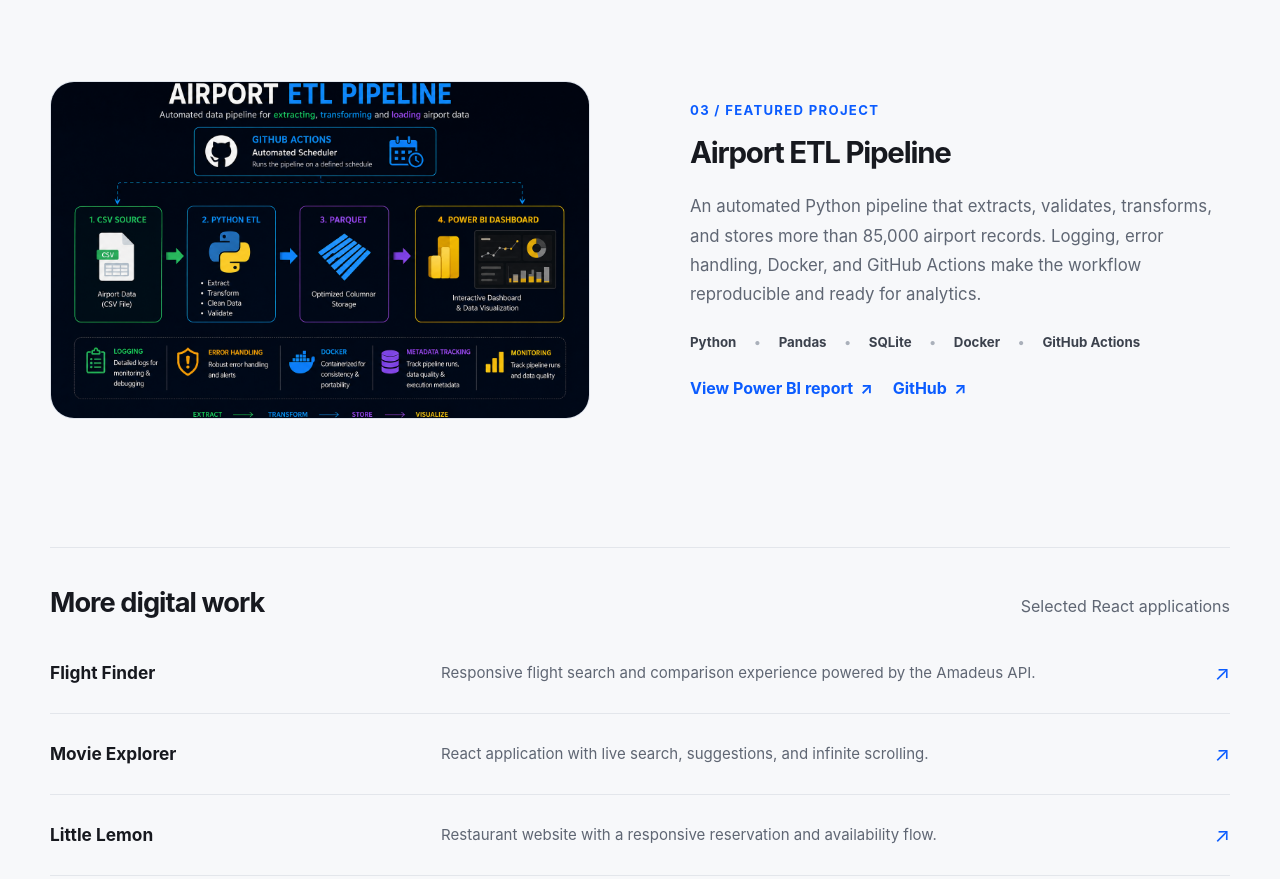
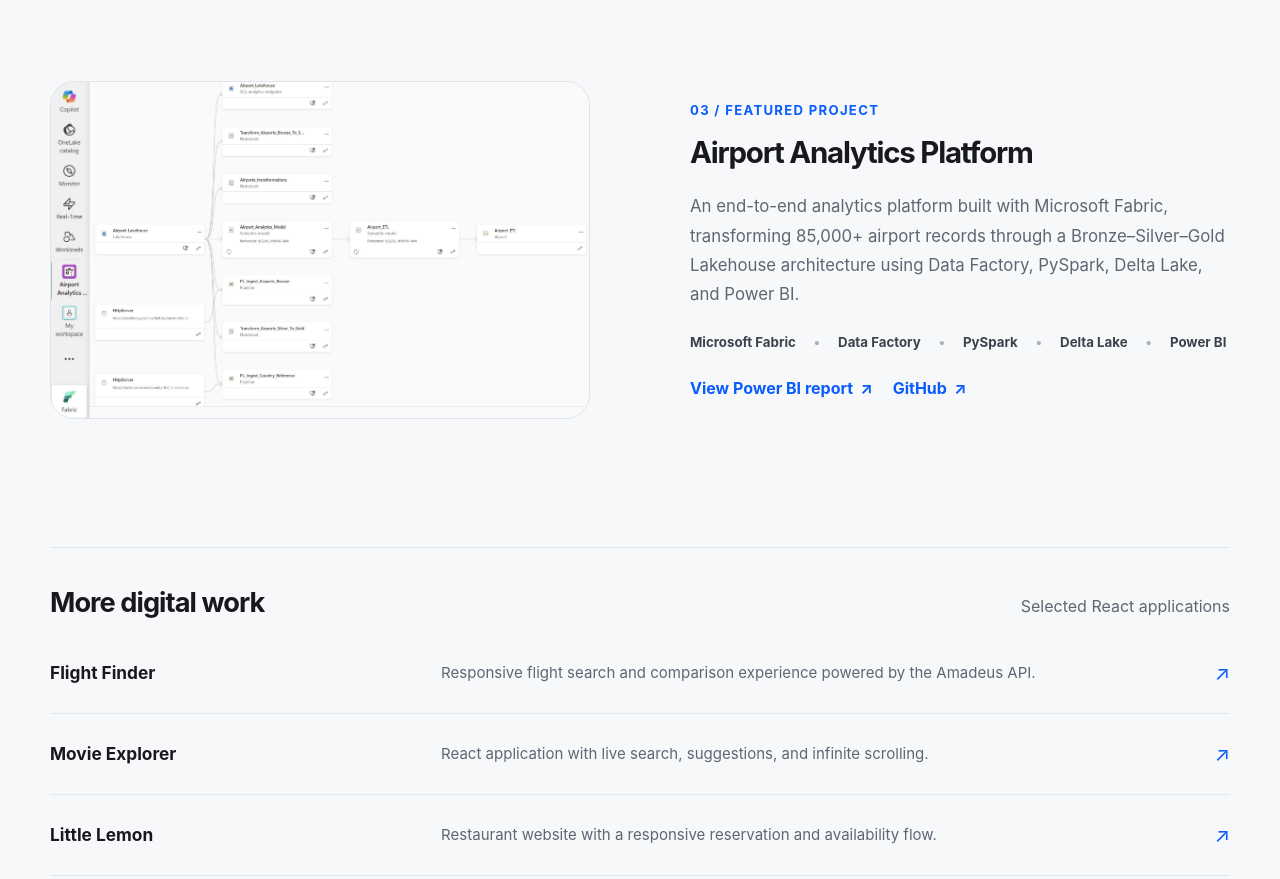
Before and after one commit to Yeinier22/personal-website, a React (Create React App) app: page / in a window 1280 px wide. Shown: the part 1880-2759 px from the top of the page. Built offline with nearby package versions, Linux system fonts and the light colour scheme; no server answers.

Commit message:
Update airport project for Microsoft Fabric

```diff
--- a/src/components/ProjectsSection.js
+++ b/src/components/ProjectsSection.js
@@ -1,7 +1,7 @@
 import React from "react";
 import bankingImage from "../images/Banking/Transactions.png";
 import healthcareImage from "../images/Emergency Operations & Patient Flow Analytics/Overview.jpg";
-import airportImage from "../images/Airport ETL/Airport ETL Pipeline.png";
+import airportImage from "../images/Airport ETL/fabric-lineage.jpg";
 
 const featuredProjects = [
   {
@@ -37,16 +37,22 @@
     ],
   },
   {
-    title: "Airport ETL Pipeline",
+    title: "Airport Analytics Platform",
     description:
-      "An automated Python pipeline that extracts, validates, transforms, and stores more than 85,000 airport records. Logging, error handling, Docker, and GitHub Actions make the workflow reproducible and ready for analytics.",
+      "An end-to-end analytics platform built with Microsoft Fabric, transforming 85,000+ airport records through a Bronze–Silver–Gold Lakehouse architecture using Data Factory, PySpark, Delta Lake, and Power BI.",
     image: airportImage,
-    alt: "Architecture diagram for the Airport ETL Pipeline",
-    technologies: ["Python", "Pandas", "SQLite", "Docker", "GitHub Actions"],
+    alt: "Microsoft Fabric lineage for the Airport Analytics Platform",
+    technologies: [
+      "Microsoft Fabric",
+      "Data Factory",
+      "PySpark",
+      "Delta Lake",
+      "Power BI",
+    ],
     links: [
       {
         label: "View Power BI report",
-        href: "https://app.powerbi.com/view?r=eyJrIjoiYjdjY2Y1NzEtOWJiZC00YTZhLWJhNGUtYWI0ZWY4N2U0Y2EzIiwidCI6IjA1MjEzYjk4LTdiNzAtNDNlOS05YjVmLWVkYmMzODhmNjRkMCJ9",
+        href: "https://app.fabric.microsoft.com/view?r=eyJrIjoiMjZiZjMyNTEtZTE2ZC00NTcyLThlNjYtYmZkYjBkNDhjM2FhIiwidCI6IjA1MjEzYjk4LTdiNzAtNDNlOS05YjVmLWVkYmMzODhmNjRkMCJ9",
       },
       {
         label: "GitHub",
```
Also changed, not shown: src/images/Airport ETL/fabric-lineage.jpg (added).
